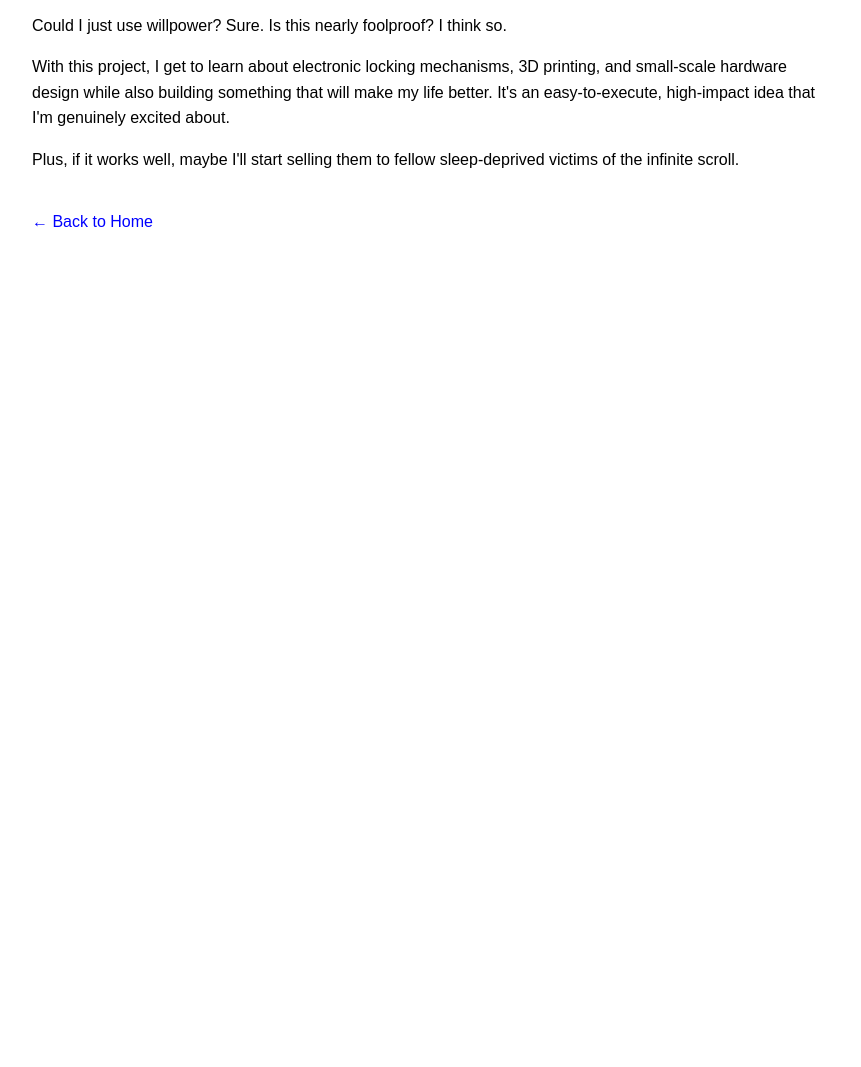
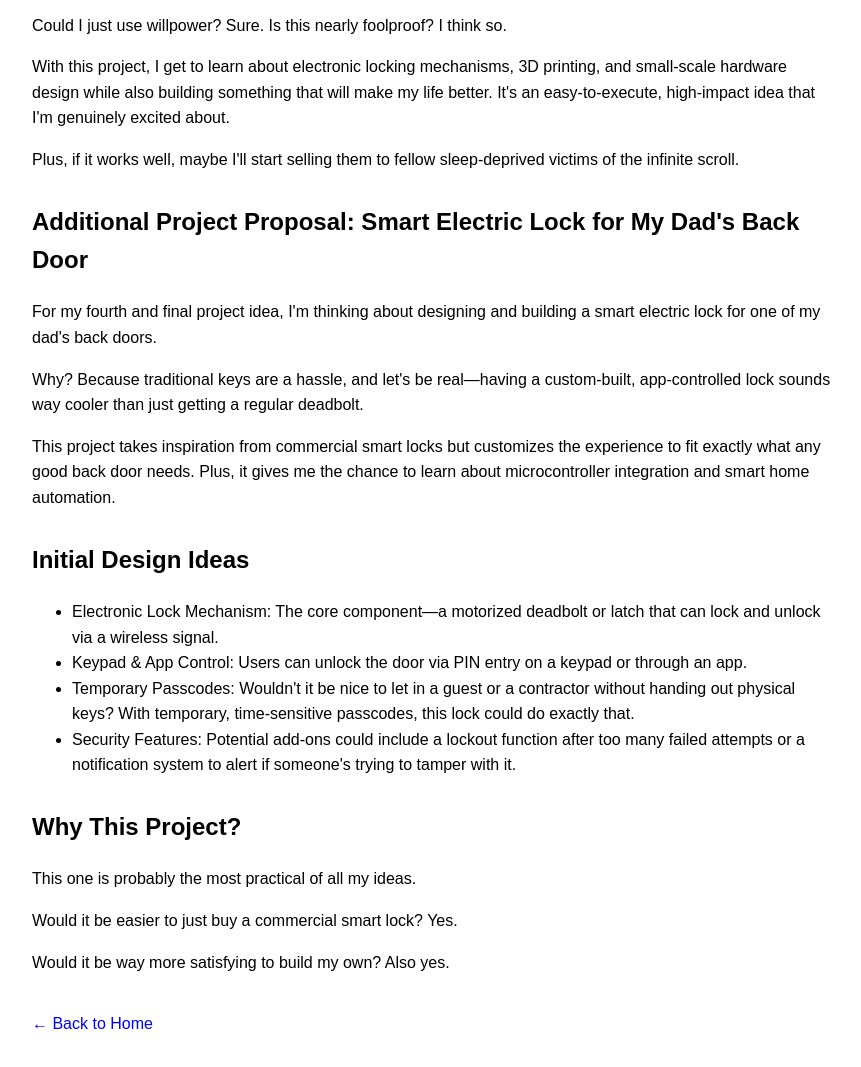
Before and after one commit to justinmucherino/ps70, a website: page week1.html in a window 1280 px wide. Shown: the part 3041-4108 px from the top of the page, without its empty margins (208-1069 px from the left). Before the commit the page ends 3315 px from the top, so only its background shows below. Drawn offline with Linux system fonts and the light colour scheme.

Commit message:
Update week1.html

```diff
--- a/week1.html
+++ b/week1.html
@@ -151,6 +151,30 @@
             <p>Plus, if it works well, maybe I'll start selling them to fellow sleep-deprived victims of the infinite scroll.</p>
         </div>
 
+        <h2 class="section-title">Additional Project Proposal: Smart Electric Lock for My Dad's Back Door</h2>
+        <div class="content-text">
+            <p>For my fourth and final project idea, I'm thinking about designing and building a smart electric lock for one of my dad's back doors.</p>
+
+            <p>Why? Because traditional keys are a hassle, and let's be real—having a custom-built, app-controlled lock sounds way cooler than just getting a regular deadbolt.</p>
+
+            <p>This project takes inspiration from commercial smart locks but customizes the experience to fit exactly what any good back door needs. Plus, it gives me the chance to learn about microcontroller integration and smart home automation.</p>
+
+            <h2 class="section-title">Initial Design Ideas</h2>
+            <ul>
+                <li>Electronic Lock Mechanism: The core component—a motorized deadbolt or latch that can lock and unlock via a wireless signal.</li>
+                <li>Keypad & App Control: Users can unlock the door via PIN entry on a keypad or through an app.</li>
+                <li>Temporary Passcodes: Wouldn't it be nice to let in a guest or a contractor without handing out physical keys? With temporary, time-sensitive passcodes, this lock could do exactly that.</li>
+                <li>Security Features: Potential add-ons could include a lockout function after too many failed attempts or a notification system to alert if someone's trying to tamper with it.</li>
+            </ul>
+
+            <h2 class="section-title">Why This Project?</h2>
+            <p>This one is probably the most practical of all my ideas.</p>
+
+            <p>Would it be easier to just buy a commercial smart lock? Yes.</p>
+
+            <p>Would it be way more satisfying to build my own? Also yes.</p>
+        </div>
+
         <!-- Image placeholder -->
         <!-- <img src="images/week1/your-image.jpg" alt="Week 1 Project"> -->
 
```
